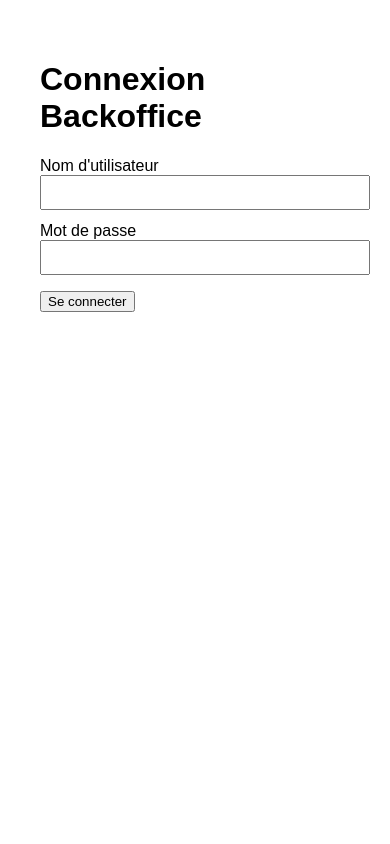
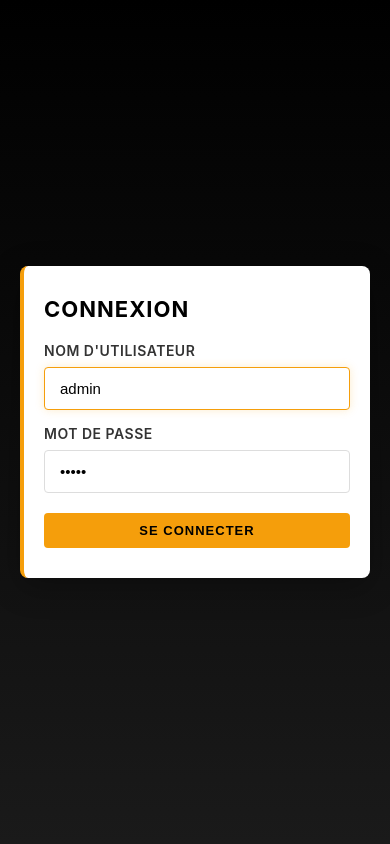
Before and after one commit to bearb1213/le_monde, a PHP site: page /backoffice/pages/login/index.php in a window 390 px wide. Run offline with PHP 8.4, Linux system fonts and the light colour scheme.

Commit message:
fix accessibilite

```diff
--- a/backoffice/pages/article/edit.php
+++ b/backoffice/pages/article/edit.php
@@ -49,7 +49,7 @@ if (!defined('LAYOUT_INCLUDED')) {
 
         <!-- Titre -->
         <label for="titre">Titre de l'article</label>
-        <input id="titre" name="titre" type="text" placeholder="Titre de l'article" required value="<?= htmlspecialchars($article->titre) ?>">
+        <input id="titre" name="titre" type="text" placeholder="Titre de l'article" required autofocus value="<?= htmlspecialchars($article->titre) ?>">
 
         <!-- Images existantes -->
         <label>Images existantes</label>
--- a/backoffice/pages/article/insert.php
+++ b/backoffice/pages/article/insert.php
@@ -42,7 +42,7 @@ if (!defined('LAYOUT_INCLUDED')) {
 
         <!-- Titre -->
         <label for="titre">Titre de l'article</label>
-        <input id="titre" name="titre" type="text" placeholder="Titre de l'article" required>
+        <input id="titre" name="titre" type="text" placeholder="Titre de l'article" required autofocus>
 
         <!-- Input: Images (multiple) + descriptions -->
         <label for="images">Images (tu peux en sélectionner plusieurs)</label>
--- a/backoffice/pages/login/index.php
+++ b/backoffice/pages/login/index.php
@@ -8,19 +8,156 @@ session_start();
 	<meta name="viewport" content="width=device-width,initial-scale=1">
 	<title>Backoffice - Login</title>
 	<style>
-		body { font-family: Arial, sans-serif; padding: 2rem; }
-		.form { max-width: 360px; margin: 0 auto; }
-		label { display:block; margin-top:0.75rem }
-		input { width:100%; padding:0.5rem }
-		.msg { margin-bottom:1rem; color: red }
+		* {
+			margin: 0;
+			padding: 0;
+			box-sizing: border-box;
+		}
+
+		body {
+			font-family: -apple-system, BlinkMacSystemFont, 'Segoe UI', Roboto, sans-serif;
+			background: linear-gradient(180deg, #000000 0%, #1a1a1a 100%);
+			display: flex;
+			align-items: center;
+			justify-content: center;
+			min-height: 100vh;
+			padding: 20px;
+		}
+
+		.form {
+			max-width: 400px;
+			width: 100%;
+			background: #ffffff;
+			padding: 40px;
+			border-radius: 8px;
+			box-shadow: 0 8px 32px rgba(0, 0, 0, 0.3);
+			border-left: 4px solid #F59E0B;
+		}
+
+		h1 {
+			font-size: 28px;
+			margin-bottom: 30px;
+			color: #000;
+			text-transform: uppercase;
+			letter-spacing: 1px;
+			font-weight: 700;
+		}
+
+		label {
+			display: block;
+			margin-top: 20px;
+			margin-bottom: 8px;
+			color: #333;
+			font-weight: 600;
+			font-size: 14px;
+			text-transform: uppercase;
+			letter-spacing: 0.5px;
+		}
+
+		input {
+			width: 100%;
+			padding: 12px 15px;
+			border: 1px solid #ddd;
+			border-radius: 4px;
+			font-size: 15px;
+			transition: all 0.3s ease;
+		}
+
+		input:focus {
+			outline: none;
+			border-color: #F59E0B;
+			box-shadow: 0 0 10px rgba(245, 158, 11, 0.2);
+		}
+
+		button {
+			width: 100%;
+			margin-top: 25px;
+			padding: 12px 20px;
+			background: #F59E0B;
+			color: #000;
+			border: none;
+			border-radius: 4px;
+			font-size: 15px;
+			font-weight: 700;
+			text-transform: uppercase;
+			letter-spacing: 1px;
+			cursor: pointer;
+			transition: all 0.3s ease;
+		}
+
+		button:hover {
+			background: #D97706;
+			box-shadow: 0 4px 15px rgba(245, 158, 11, 0.3);
+			transform: translateY(-2px);
+		}
+
+		.msg {
+			margin-bottom: 20px;
+			padding: 12px 15px;
+			background: #fef2f2;
+			border: 1px solid #fca5a5;
+			border-radius: 4px;
+			color: #dc2626;
+			font-size: 14px;
+			font-weight: 500;
+		}
+
+		.success {
+			color: #16a34a;
+			padding: 15px;
+			background: #f0fdf4;
+			border: 1px solid #86efac;
+			border-radius: 4px;
+			margin-bottom: 20px;
+		}
+
+		p {
+			color: #666;
+			margin: 15px 0;
+			line-height: 1.6;
+		}
+
+		a {
+			color: #F59E0B;
+			text-decoration: none;
+			font-weight: 600;
+			transition: color 0.3s ease;
+		}
+
+		a:hover {
+			color: #D97706;
+		}
+
+		@media (max-width: 480px) {
+			.form {
+				padding: 30px 20px;
+			}
+
+			h1 {
+				font-size: 22px;
+				margin-bottom: 20px;
+			}
+
+			label {
+				margin-top: 15px;
+			}
+
+			button {
+				margin-top: 20px;
+				padding: 10px 15px;
+				font-size: 13px;
+			}
+		}
 	</style>
 </head>
 <body>
 	<div class="form">
-		<h1>Connexion Backoffice</h1>
+		<h1>Connexion</h1>
 		<?php if (!empty($_SESSION['user'])): ?>
-			<p>Connecté en tant que <strong><?php echo htmlspecialchars($_SESSION['user']['username']); ?></strong></p>
-			<p><a href="/backoffice/traitement/login/traitement-logout.php">Se déconnecter</a></p>
+			<div class="success">
+				<p>Connecté en tant que <strong><?php echo htmlspecialchars($_SESSION['user']['username']); ?></strong></p>
+			</div>
+			<p style="text-align: center;"><a href="/backoffice/traitement/login/traitement-logout.php">Se déconnecter</a></p>
 		<?php else: ?>
 			<?php if (!empty($_GET['error'])): ?>
 				<div class="msg"><?php echo htmlspecialchars($_GET['error']); ?></div>
@@ -28,14 +165,12 @@ session_start();
 
 			<form action="/backoffice/traitement/login/traitement-login.php" method="post">
 				<label for="username">Nom d'utilisateur</label>
-				<input id="username" name="username" required>
+				<input id="username" name="username" value="admin" required autofocus>
 
 				<label for="password">Mot de passe</label>
-				<input id="password" name="password" type="password" required>
+				<input id="password" name="password" type="password" value="admin" required>
 
-				<div style="margin-top:1rem">
-					<button type="submit">Se connecter</button>
-				</div>
+				<button type="submit">Se connecter</button>
 			</form>
 		<?php endif; ?>
 	</div>
--- a/component/header.php
+++ b/component/header.php
@@ -5,5 +5,5 @@
     <h2 class="logo">Les Actualités de la Guerre</h2>
 
 
-    <a href="backoffice/pages/login/index.php" id="login-link" >Se connecter</a>
+    <a href="/backoffice/pages/login/index.php" id="login-link" >Se connecter</a>
 </div>
--- a/css/index.css
+++ b/css/index.css
@@ -51,7 +51,7 @@ main {
 /* Grille d'articles avec tailles variables - PAS DE GAP À GAUCHE */
 .articles-grid {
     display: grid;
-    grid-template-columns: repeat(4, 1fr);
+    grid-template-columns: repeat(3, 1fr);
     gap: 15px;
     padding: 0 20px 0 0;  /* gauche = 0 */
     margin: 0;
@@ -74,6 +74,8 @@ main {
     flex-direction: column;
     height: 400px;
     box-shadow: 0 4px 15px rgba(0, 0, 0, 0.08);
+    text-decoration: none;
+    color: inherit;
 }
 
 /* Tailles variables des cartes - UNIFORME */
```
Also changed, not shown: frontoffice/article/article.php (+9 -1 lines), index.php (+13 -7 lines).
